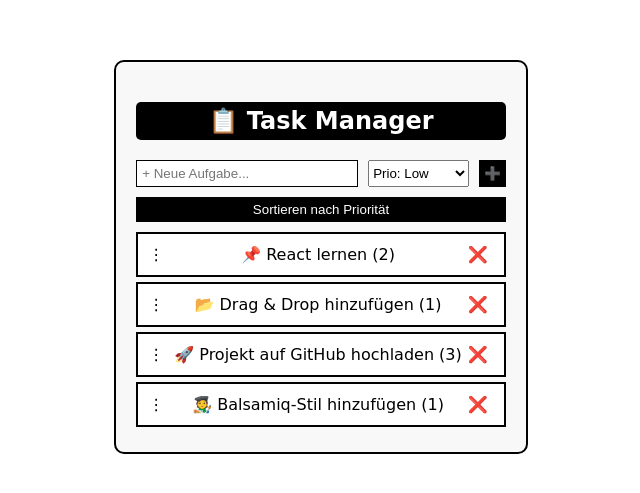
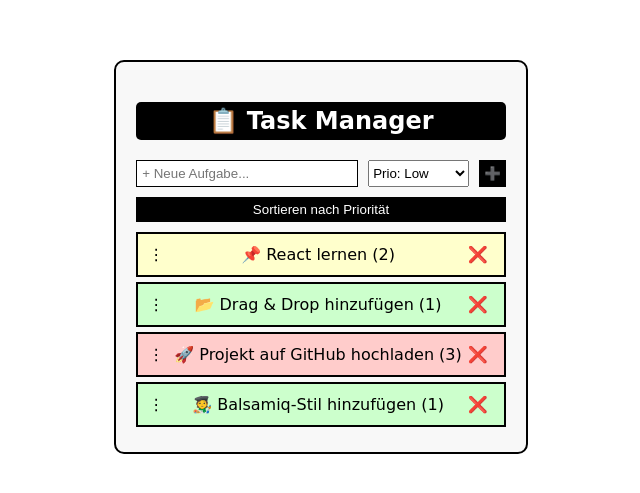
Before and after one commit to RenzoHappiness/TaskManager, a React (Create React App) app: page / in a window 1280 px wide. Shown: the part 143-636 px from the top of the page, without its empty margins (319-959 px from the left). Built offline with nearby package versions, Linux system fonts and the light colour scheme.

Commit message:
added different colors for different tasks-priorities

```diff
--- a/src/TaskManager.js
+++ b/src/TaskManager.js
@@ -91,7 +91,7 @@ const TaskItem = ({ task, index, moveTask, removeTask }) => {
       style={{
         padding: "10px",
         marginBottom: "5px",
-        backgroundColor: isDragging ? "#ffc107" : "white",
+        backgroundColor: isDragging ? "#ffc107" : task.priority === 3 ? "#ffcccb" : task.priority === 2 ? "#ffffcc" : "#ccffcc",
         border: isDragging ? "2px dashed black" : "2px solid black",
         cursor: "grab",
         display: "flex",
```
